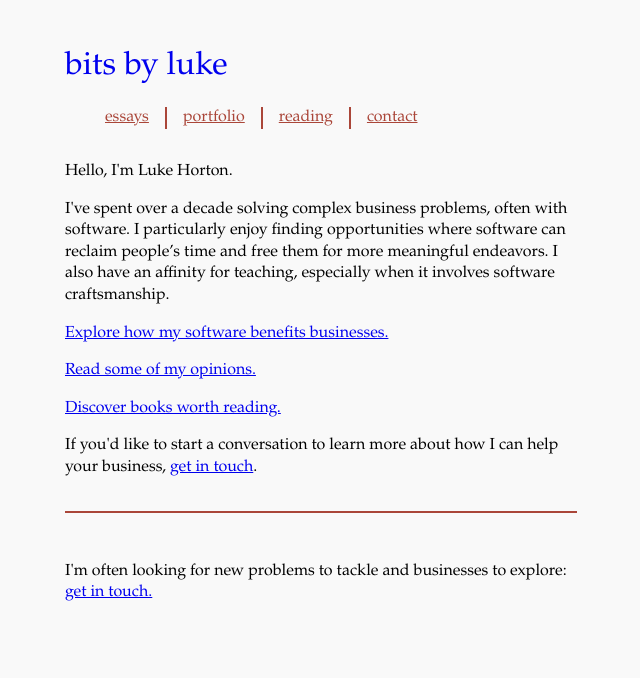
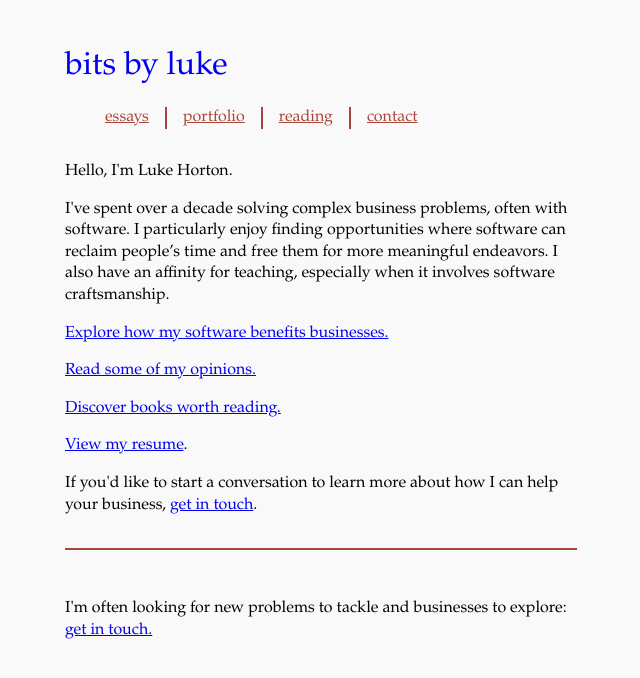
Before and after one commit to lwhorton/lwhorton.github.io, a Jekyll site: the page built from index.html, in a window 1280 px wide. Shown: the top 678 px of the page, without its empty margins (319-959 px from the left). Built offline with Jekyll 4.4.1, drawn with Linux system fonts in a browser that asks for light colours.

Commit message:
updated resume

```diff
--- a/index.html
+++ b/index.html
@@ -28,6 +28,11 @@ Explore how my software benefits businesses.
 <a href="/reading">Discover books worth reading.</a>
 </p>
 
+
+<p>
+<a href="/assets/luke-horton-resume.pdf" download>View my resume</a>.
+</p>
+
 <p>
 If you'd like to start a conversation to learn more about how I can help your
 business, <a href="/contact">get in touch</a>.
```
Also changed, not shown: 1 other file.
